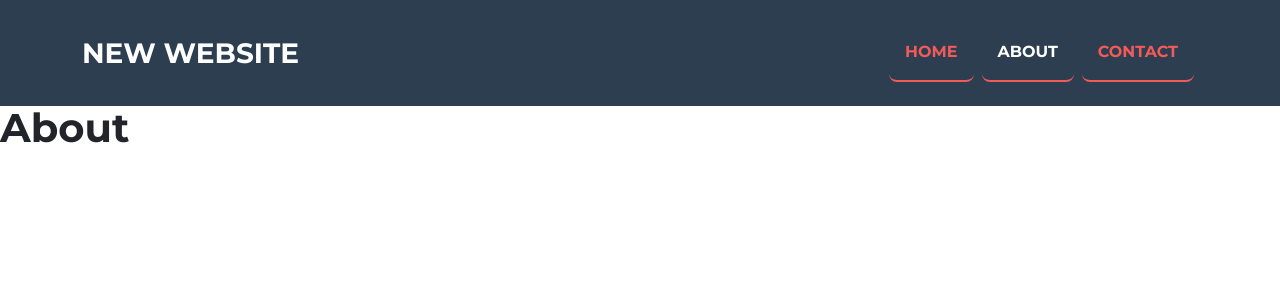
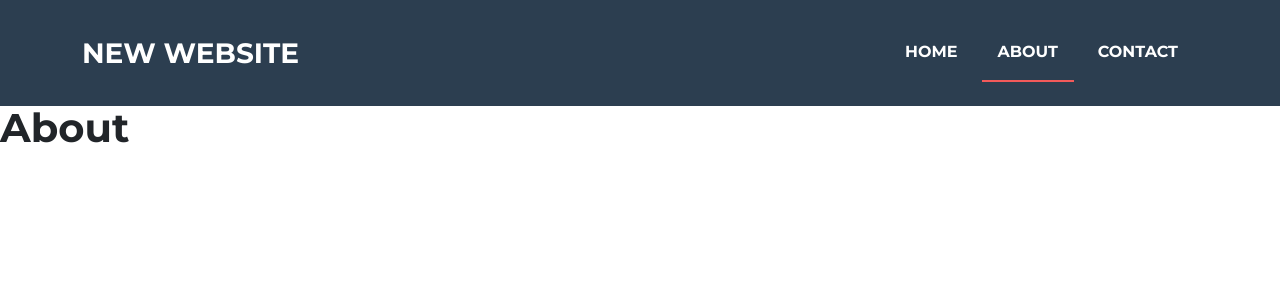
Before and after one commit to N-Sokhadze/sample-django-website, a Django app: page /about in a window 1280 px wide. Shown: the top 300 px of the page. Run offline with Django 5.2, Linux system fonts and the light colour scheme; some libraries are stand-ins or nearby versions.

Commit message:
issue - hover navbar

```diff
--- a/new_website/templates/navbar.html
+++ b/new_website/templates/navbar.html
@@ -12,11 +12,11 @@
         <div class="collapse navbar-collapse" id="navbarResponsive">
             <ul class="navbar-nav ms-auto">
 
-                <li class="nav-item mx-0 mx-lg-1"><a class="nav-link py-3 px-0 px-lg-3 rounded {% if request.path == index_url %}active{% endif %}" href="{{ index_url }}">Home</a></li>
+                <li class="nav-item mx-0 mx-lg-1"><a class="nav-link py-3 px-0 px-lg-3 {% if request.path == index_url %}active{% endif %}" href="{{ index_url }}">Home</a></li>
 
-                <li class="nav-item mx-0 mx-lg-1"><a class="nav-link py-3 px-0 px-lg-3 rounded {% if request.path == about_url %}active{% endif %}" href="{{ about_url }}">About</a></li>
+                <li class="nav-item mx-0 mx-lg-1"><a class="nav-link py-3 px-0 px-lg-3 {% if request.path == about_url %}active{% endif %}" href="{{ about_url }}">About</a></li>
 
-                <li class="nav-item mx-0 mx-lg-1"><a class="nav-link py-3 px-0 px-lg-3 rounded {% if request.path == contact_url %}active{% endif %}" href="{{ contact_url }}">Contact</a></li>
+                <li class="nav-item mx-0 mx-lg-1"><a class="nav-link py-3 px-0 px-lg-3 {% if request.path == contact_url %}active{% endif %}" href="{{ contact_url }}">Contact</a></li>
             </ul>
         </div>
     </div>
--- a/static/css/main.css
+++ b/static/css/main.css
@@ -14,18 +14,12 @@
 
 #mainNav .navbar-nav li.nav-item a.nav-link {
   border-bottom: 2px solid transparent;
-  transition: border-bottom .2s, color .2s;
-}
-
-#mainNav .navbar-nav li.nav-item a.nav-link {
-  color: #f35a5a;
-  border-color: #f35a5a;
-
+  transition: border-bottom .2s, color .2s ease;
 }
 
 #mainNav .navbar-nav li.nav-item a.nav-link:hover {
-  color: #f35a5a;
-  border-color: #f35a5a;
+  color: #f35a5a !important;
+  border-color: #f35a5a !important;
 }
 
 #mainNav .navbar-nav li.nav-item a.nav-link.active {
```
